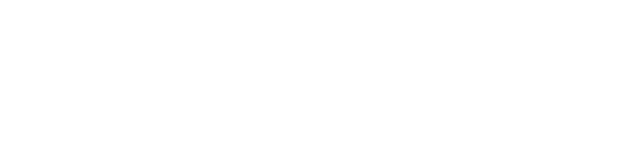
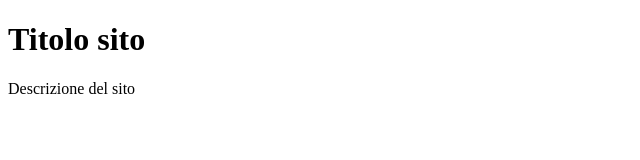
Before and after one commit to XKhaiser/sito, a plain HTML site: page Index.html in a window 1280 px wide. Shown: the whole page, without its empty margins (0-640 px from the left). Drawn offline with Linux system fonts and the light colour scheme.

Commit message:
Aggiunti elementi base

```diff
--- a/Index.html
+++ b/Index.html
@@ -6,6 +6,7 @@
     <title>Document</title>
 </head>
 <body>
-
+    <h1>Titolo sito</h1>
+    <p>Descrizione del sito</p>
 </body>
 </html>
```
